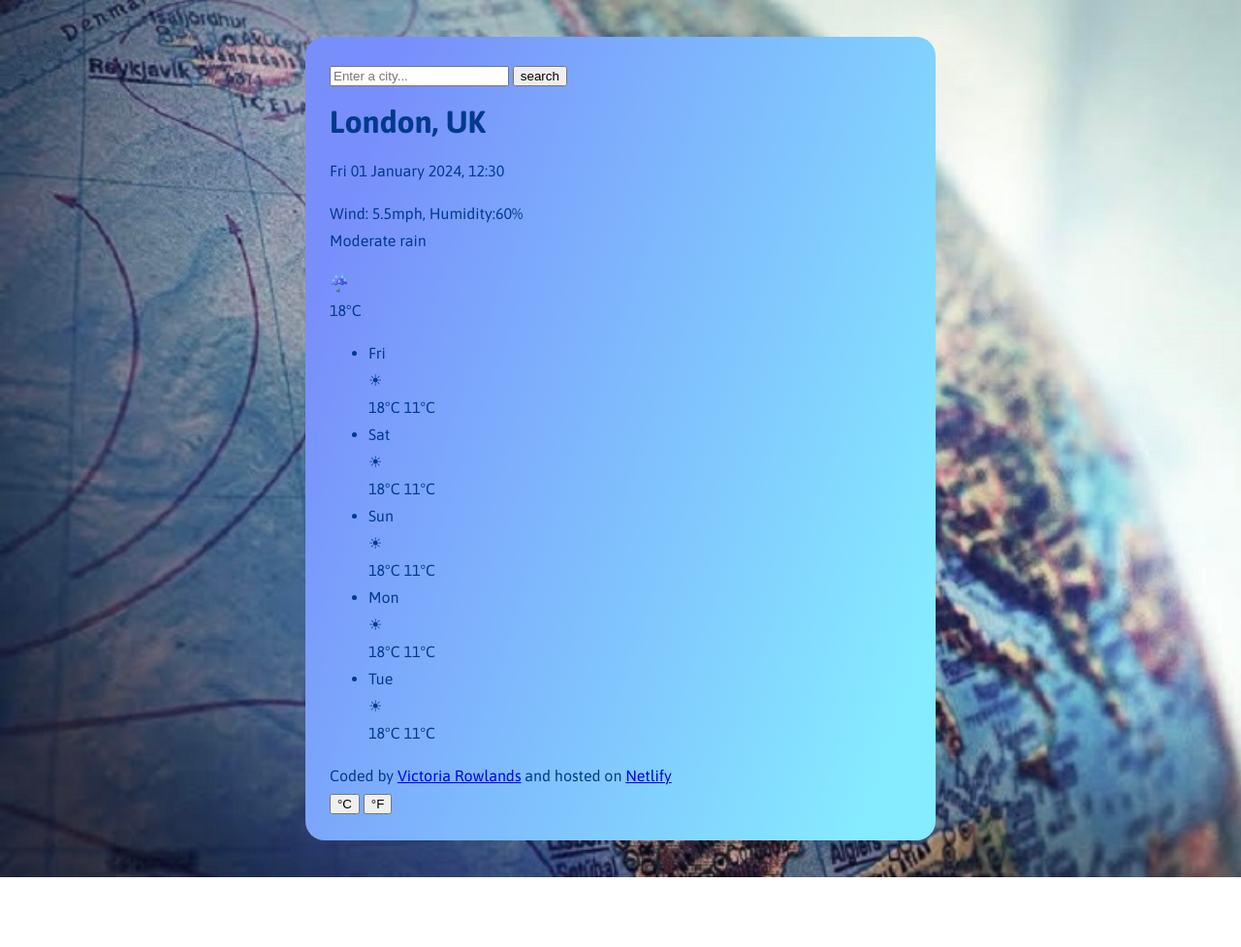
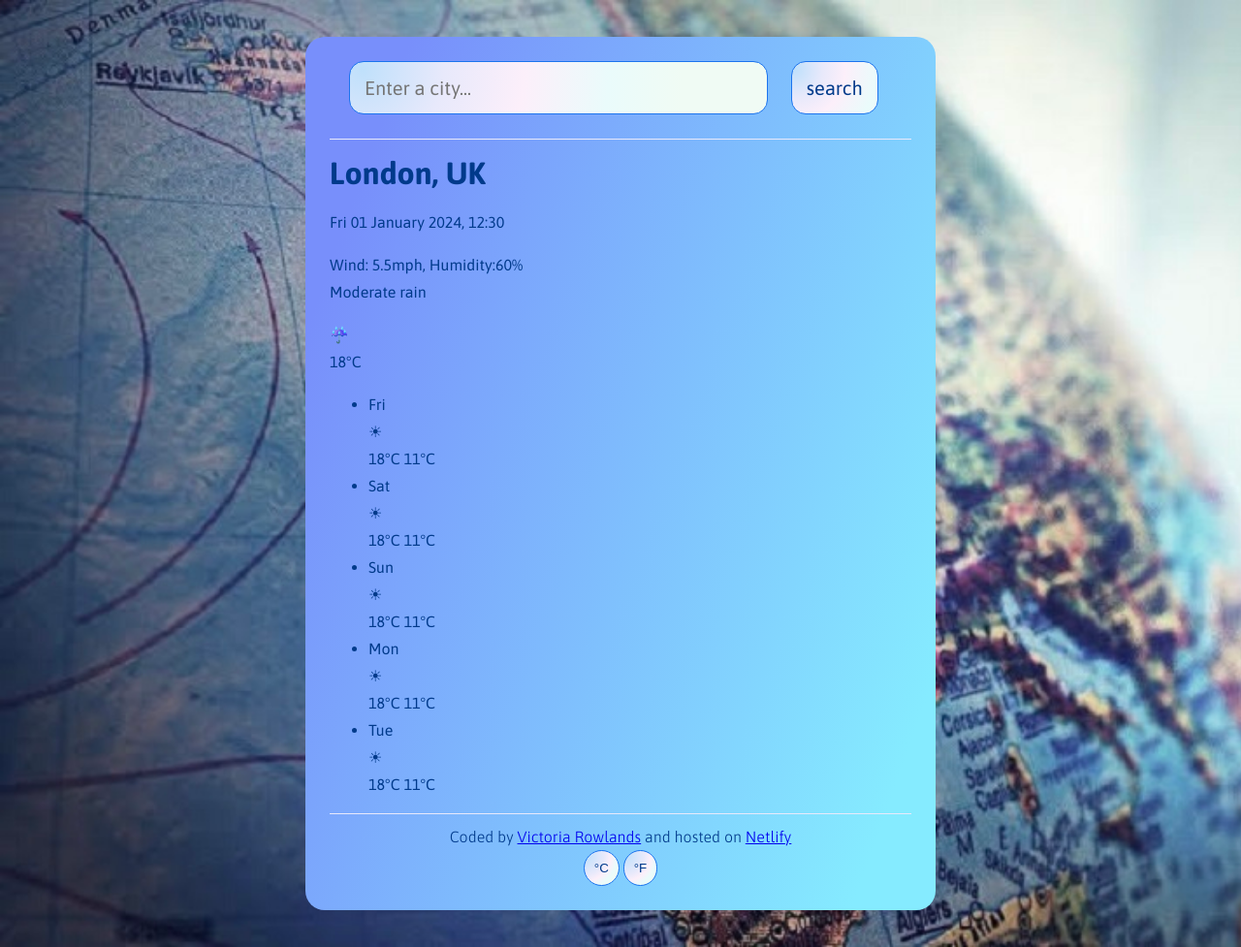
Before and after one commit to vjroll-180/VJR-weather-app, a plain HTML site: page index.html in a window 1280 px wide. Shown: the whole page at 97% size. Before the commit the page ends 905 px from the top, so only its background shows below. Drawn offline with Linux system fonts and the light colour scheme.

Commit message:
Header and footer CSS added

```diff
--- a/index.html
+++ b/index.html
@@ -15,9 +15,14 @@
   <body>
     <div class="weather-app">
       <header>
-        <form>
-          <input type="search" placeholder="Enter a city..." required />
-          <input type="submit" value="search" />
+        <form class="search-form">
+          <input
+            type="search"
+            placeholder="Enter a city..."
+            required
+            class="form-input-search"
+          />
+          <input type="submit" value="search" class="form-input-submit" />
         </form>
       </header>
 
--- a/src/styles.css
+++ b/src/styles.css
@@ -5,6 +5,48 @@ body {
   line-height: 28px;
   font-family: "Asap", sans-serif;
   padding: 30px;
+}
+
+input {
+  padding: 15px;
+  border: 1px solid rgb(28, 116, 238);
+  border-radius: 15px;
+  font-family: "Asap", sans-serif;
+  font-size: 20px;
+  color: rgb(0, 58, 139);
+}
+
+header {
+  border-bottom: 1px solid rgb(232, 233, 251);
+  padding-bottom: 25px;
+}
+
+footer {
+  border-top: 1px solid rgb(232, 233, 251);
+  padding-top: 9px;
+  text-align: center;
+  font-weight: 300;
+}
+
+button {
+  padding: 10px;
+  background: radial-gradient(
+    328px at 2.9% 15%,
+    rgb(191, 224, 251) 0%,
+    rgb(232, 233, 251) 5.8%,
+    rgb(252, 239, 250) 7.8%,
+    rgb(234, 251, 251) 9.9%,
+    rgb(240, 251, 244) 11.7%
+  );
+  border: 1px solid rgb(28, 116, 238);
+  border-radius: 20px;
+  color: rgb(0, 58, 139);
+  transition: all 200ms ease-in-out;
+}
+
+button:hover {
+  background: #788ffb;
+  color: white;
 }
 
 .weather-app {
@@ -21,3 +63,34 @@ body {
   box-shadow: 0 30px 50px rgba(65, 50, 100, 0.08);
   color: rgb(0, 58, 139);
 }
+
+.form-input-search {
+  background: radial-gradient(
+    328px at 2.9% 15%,
+    rgb(191, 224, 251) 0%,
+    rgb(232, 233, 251) 25.8%,
+    rgb(252, 239, 250) 50.8%,
+    rgb(234, 251, 251) 77.6%,
+    rgb(240, 251, 244) 100.7%
+  );
+  width: 72%;
+  margin-right: 20px;
+  margin-left: 20px;
+}
+
+.form-input-submit {
+  background: radial-gradient(
+    328px at 2.9% 15%,
+    rgb(191, 224, 251) 0%,
+    rgb(232, 233, 251) 8.8%,
+    rgb(252, 239, 250) 15.8%,
+    rgb(234, 251, 251) 25.6%,
+    rgb(240, 251, 244) 35.7%
+  );
+  transition: all 200ms ease-in-out;
+}
+
+.form-input-submit:hover {
+  background: rgb(120, 143, 251);
+  color: white;
+}
```
